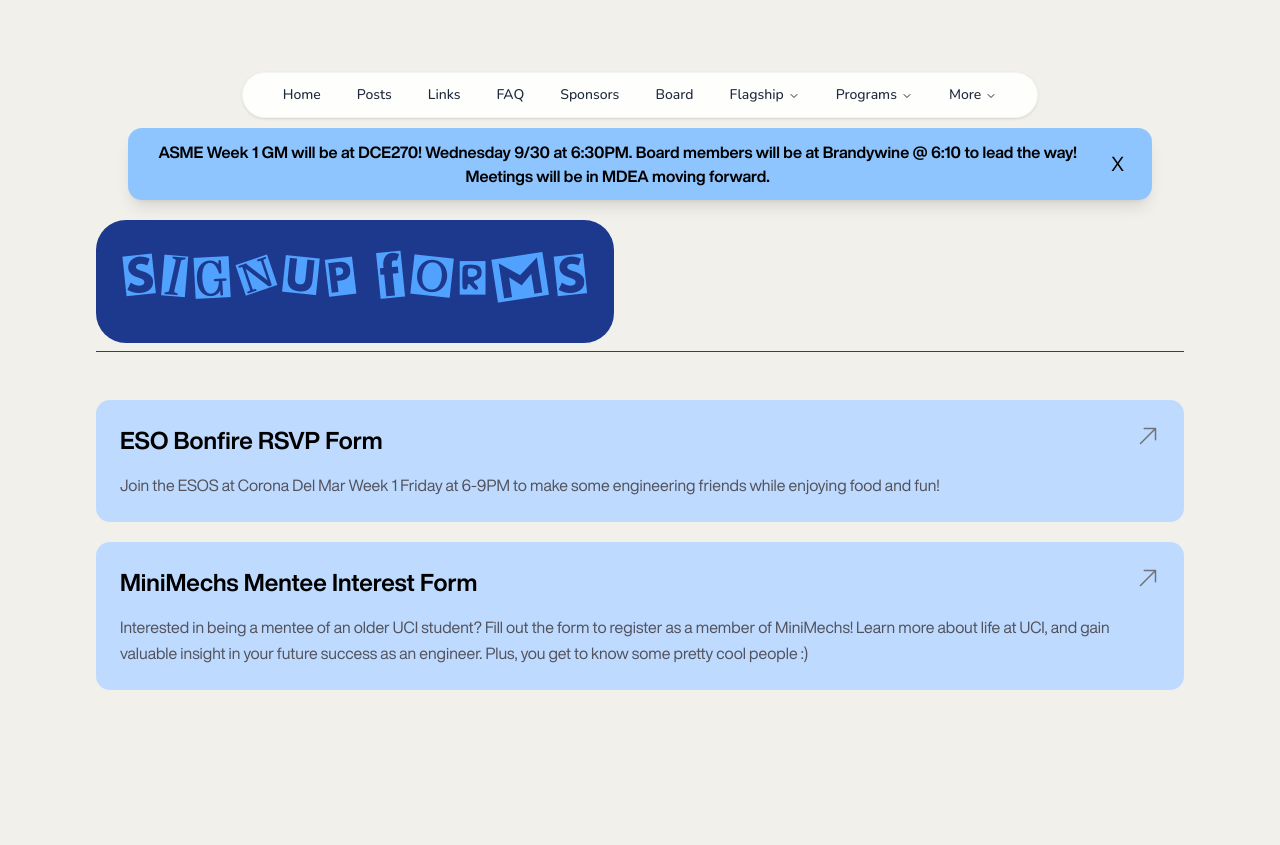
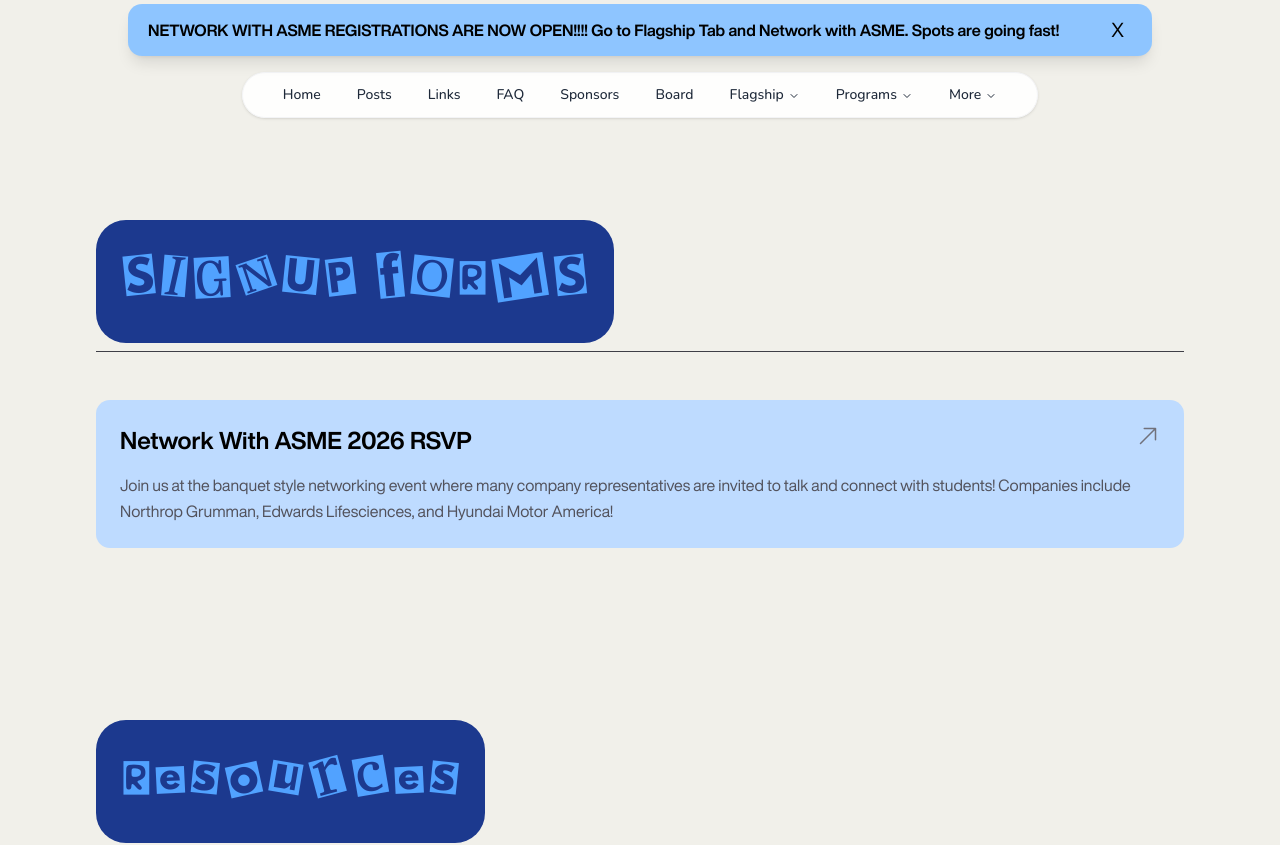
Before and after one commit to asmeuci/asme-website, a React (Vite) app in the folder asme-website/: page /links in a window 1280 px wide. Shown: the top 845 px of the page. Built offline with nearby package versions, Linux system fonts and the light colour scheme.

Commit message:
small updates to code

```diff
--- a/asme-website/src/App.tsx
+++ b/asme-website/src/App.tsx
@@ -19,6 +19,8 @@ import RNN from "./pages/RNN";
 import SDNN from "./pages/SDNN";
 import FAQ from "./pages/FAQ";
 import InfoBanner from "./components/InfoBanner";
+
+const NETWORK_REGISTRATION_ENABLED = true;
 
 const DefaultPage = () => (
   <div className="h-screen flex flex-col items-center justify-center font-helvetica">
@@ -133,7 +135,7 @@ export default function App() {
             <Route path="/alumni/:id" element={<Spotlight/>} />
             <Route path = "/minimechs" element={<Minimechs/>} />
             <Route path = "/network" element={<Network/>} />
-            <Route path="/network/register" element={<NetworkRegister />} />
+            <Route path="/network/register" element={NETWORK_REGISTRATION_ENABLED? <NetworkRegister /> : <DefaultPage/>} />
             <Route path="/network/success" element={<NetworkSuccess />} />
             <Route path = "/RNN" element={<RNN/>} />
             <Route path = "/SDNN" element={<SDNN/>} />
--- a/asme-website/src/components/InfoBanner.tsx
+++ b/asme-website/src/components/InfoBanner.tsx
@@ -2,10 +2,10 @@ import { useState } from "react";
 //import { Link } from "react-router-dom";
 
 // Change this text whenever you want to update the banner.
-const BANNER_MESSAGE = "ASME Week 1 GM will be at DCE270! Wednesday 9/30 at 6:30PM. Board members will be at Brandywine @ 6:10 to lead the way! Meetings will be in MDEA moving forward. ";
+const BANNER_MESSAGE = "NETWORK WITH ASME REGISTRATIONS ARE NOW OPEN!!!! Go to Flagship Tab and Network with ASME. Spots are going fast! ";
 
 // Change the version when you want everyone to see a new announcement.
-const BANNER_VERSION = "fall-w1";
+const BANNER_VERSION = "fall-w2_1";
 const DISMISSED_KEY = `asme-info-banner-dismissed-${BANNER_VERSION}`;
 
 function InfoBanner() {
@@ -21,7 +21,7 @@ function InfoBanner() {
   if (!isVisible) return null;
 
   return (
-    <div className="fixed top-16 md:top-32 left-0 z-[90] w-full px-4">
+    <div className="fixed top-16 md:top-1 left-0 z-[90] w-full px-4">
       <div
         className="mx-auto flex max-w-5xl items-center justify-between gap-4 rounded-xl bg-blue-300 px-5 py-3 text-black shadow-lg"
         role="status"
--- a/asme-website/src/pages/Links.tsx
+++ b/asme-website/src/pages/Links.tsx
@@ -26,21 +26,14 @@ function Links(){
 
                     <div className="mt-auto pt-4 border-t-[0.5px] border-zinc-700 mb-8"></div>
                     <div className="flex flex-col space-y-5">
-
                         <Reveal width="100%">
                             <LinkCard
-                                title="ESO Bonfire RSVP Form"
-                                href="https://forms.gle/nv9Nxso3Z8suGZMp7"
-                                description="Join the ESOS at Corona Del Mar Week 1 Friday at 6-9PM to make some engineering friends while enjoying food and fun!"
+                                title="Network With ASME 2026 RSVP"
+                                href="https://www.asmeatuci.com/network/register"
+                                description="Join us at the banquet style networking event where many company representatives are invited to talk and connect with students! Companies include Northrop Grumman, Edwards Lifesciences, and Hyundai Motor America! "
                             />
                         </Reveal>
-                        <Reveal width="100%">
-                            <LinkCard
-                                title="MiniMechs Mentee Interest Form"
-                                href="https://docs.google.com/forms/d/e/1FAIpQLSeBlBq2xpBnquN0dYAJqIFecpiJATlOp-U2CXeWvQXVmPJt3w/viewform?usp=publish-editor"
-                                description="Interested in being a mentee of an older UCI student? Fill out the form to register as a member of MiniMechs! Learn more about life at UCI, and gain valuable insight in your future success as an engineer. Plus, you get to know some pretty cool people :)"
-                            />
-                        </Reveal>
+
                     </div>
 
                 </Section>
@@ -70,7 +63,7 @@ function Links(){
                             <LinkCard
                                 title="ASME National Membership registration"
                                 href="https://www.asme.org/join"
-                                description="Want to be a part of the larger national ASME organization? Sign up here to gain access to workshops, resources and much more! 1st year students get membership for FREE! Use code SECTION for 10% off."
+                                description="Want to be a part of the larger national ASME organization? Sign up here to gain access to workshops, resources and much more! 1st year students get membership for FREE! Use code SECTION for 25% off."
                             />
                         </Reveal>
                     </div>
--- a/asme-website/src/pages/Network.tsx
+++ b/asme-website/src/pages/Network.tsx
@@ -1,6 +1,6 @@
 import Layout from "../components/Layout";
 import Section from "../components/Section";
-//import { Link } from "react-router-dom";
+import { Link } from "react-router-dom";
 
 function Network() {
     return(
@@ -17,15 +17,15 @@ function Network() {
             </Section>
             <Section className="bg-transparent pt-4 pb-24 md:pb-32">
                 <div className="mt-auto border-t-[0.5px] border-zinc-700 pt-4" />
-                {/*<div className= "p-4">
+                <div className= "p-4">
                     <Link to="/network/register"  target="_blank" rel="noopener noreferrer" className="block font-helvetica font-bold text-[24px] text-black text-center px-6 py-2 rounded-2xl ml-[30px] bg-blue-200
                             hover:bg-blue-400 transition-colors duration-200">
                         Register Now!
                     </Link>
-                </div>*/}
+                </div>
                 <div className= "relative grid grid-cols-1 items-center md:grid-cols-2">
                     <h1 className = "font-helvetica font-bold p-5 text-lg md:text-2xl">
-                        Network With ASME is a banquet style networking event where many company representatives are invited to talk and connect with students to give them insights about college, internship and job searching, as well as their experiences in the workforce! Keep an eye out as we finalize the list of attendees for 2026!
+                        Network With ASME is a banquet style networking event where many company representatives are invited to talk and connect with students to give them insights about college, internship and job searching, as well as their experiences in the workforce! Be on the lookout for RSVPS, as they will open soon. Here is a list of companies for 2026.
                     </h1>
                     <img
                         src= "Quarterly/Network2.webp"
@@ -41,16 +41,24 @@ function Network() {
                     </img>
                     <div>
                         <h1 className = "font-helvetica mt-10 ml-4 font-bold text-lg md:text-2xl">
-                        2025 Attendees:
+                        2026 Attendees:
                         </h1>
                         <ul className = "font-helvetica font-bold text-md md:text-xl list-[circle] pl-15 py-10">
-                            <li>ANSYS</li>
-                            <li>Hyundai</li>
-                            <li>Johnson &amp; Johnson</li>
-                            <li>MKS Inc</li>
+                            <li>Ansys, part of Synopsys</li>
+                            <li>Divergent Technologies</li>
+                            <li> Edwards Lifesciences</li>
+                            <li>Fluor Corp.</li>
+                            <li>Hyundai America Technical Center</li>
+                            <li>Hyundai Motor America</li>
+                            <li>Johnson & Johnson</li>
+                            <li>Leonardo DRS</li>
+                            <li>MKS Instruments</li>
+                            <li>NASA</li>
                             <li>Northrop Grumman</li>
                             <li>Parker Aerospace</li>
-                            <li>Rivian</li>
+                            <li>RTX</li>
+                            <li>Safran</li>
+                            <li>Vast Aerospace</li>
                         </ul>
                     </div>
                     <img
--- a/asme-website/src/pages/NetworkRegister.tsx
+++ b/asme-website/src/pages/NetworkRegister.tsx
@@ -33,14 +33,6 @@ const formatPrice = (amount: number, currency: string) =>
 const priceOf = (tier: Tier | undefined) =>
   tier && tier.amount != null ? formatPrice(tier.amount, tier.currency) : null;
 
-const readApiResponse = async (response: Response, fallbackError: string) => {
-  const contentType = response.headers.get("content-type") ?? "";
-  if (!contentType.includes("application/json")) {
-    throw new Error(fallbackError);
-  }
-  return response.json();
-};
-
 const fileToBase64 = (file: File) =>
   new Promise<string>((resolve, reject) => {
     const reader = new FileReader();
@@ -69,7 +61,7 @@ function NetworkRegister() {
 
     fetch("/api/event-info")
       .then(async (response) => {
-        const data = await readApiResponse(response, "Registration is temporarily unavailable. Please try again.");
+        const data = await response.json();
         if (!response.ok) throw new Error(data.error || "Could not load registration options.");
         return data;
       })
@@ -146,7 +138,7 @@ function NetworkRegister() {
         }),
       });
 
-      const data = await readApiResponse(response, "Registration is temporarily unavailable. Please try again.");
+      const data = await response.json();
       if (!response.ok || !data.url) {
         setError(data.error || "Something went wrong. Please try again.");
         setIsSubmitting(false);
@@ -209,7 +201,7 @@ function NetworkRegister() {
 
               <div>
                 <h2 className="text-xl font-bold text-blue-950">Company preferences</h2>
-                <p className="mt-1 text-sm text-zinc-600 text-center">Rank up to three different companies. Your rankings will be used to designate seating assignments.</p>
+                <p className="mt-1 text-sm text-zinc-600 text-center">Rank up to three different companies. Your rankings will be used to pair you up with companies!</p>
                 <div className="mt-4 grid gap-4">
                   {["First choice", "Second choice (optional)", "Third choice (optional)"].map((label, index) => (
                     <label key={label} className="flex flex-col gap-2 text-sm font-semibold text-zinc-800">
@@ -253,6 +245,7 @@ function NetworkRegister() {
 
               <div>
                 <h2 className="text-xl font-bold text-blue-950">Payment</h2>
+                <h2 className="mt-1 text-sm text-zinc-600 text-center"> 2 Tiers: Full Event ($20) is from 5-8:30pm and includes dinner, Open Networking ($10) is only from 7:30-8:30pm</h2>
                 <label className="mt-4 flex flex-col gap-2 text-sm font-semibold text-zinc-800">
                   Ticket type
                   <select className={inputStyles} required value={tierId} onChange={(event) => setTierId(event.target.value)}>
--- a/asme-website/src/pages/Posts.tsx
+++ b/asme-website/src/pages/Posts.tsx
@@ -3,24 +3,12 @@ import Section from "../components/Section";
 import { Reveal } from "../components/Reveal";
 
 const postLinks = [
-  "https://www.instagram.com/p/DdxDanQyDyT/",
-  "https://www.instagram.com/p/Ddwv8S0zymp/",
-  "https://www.instagram.com/p/DdvGyblDUgm/",
-  "https://www.instagram.com/p/Ddus_simDfC/",
-  "https://www.instagram.com/p/DduMDhDKDpJ/",
-  "https://www.instagram.com/p/DdseSfgK6Hn/",
-  "https://www.instagram.com/p/Ddfwjt8DYTz/",
-  "https://www.instagram.com/p/DdfseTnNFm8/",
-  "https://www.instagram.com/p/DdfuLj0DcOp/",
-  "https://www.instagram.com/p/DdfqjTjjebZ/",
-  "https://www.instagram.com/p/DdfpUz8DT4r/",
-  "https://www.instagram.com/p/DdflJ1yDVVB/",
-  "https://www.instagram.com/p/Ddar2WRjohQ/",
-  "https://www.instagram.com/p/Ddarqtrju1u/",
-  "https://www.instagram.com/p/Ddarap5DkkQ/",
-  "https://www.instagram.com/p/DdX-pwBDV_w/",
-  "https://www.instagram.com/p/DdX9JMBNnpD/",
-  "https://www.instagram.com/p/DdX86KIjffk/",
+  "https://www.instagram.com/p/DeTX3usKVT9/",
+  "https://www.instagram.com/p/DeS0P1RKqk1/",
+  "https://www.instagram.com/p/DeQRs_tGEYf/",
+  "https://www.instagram.com/p/DeIrcT-KfCk/",
+  "https://www.instagram.com/p/DeGSnepjcCL/",
+  "https://www.instagram.com/p/Dd0YLSmjuov/",
 ];
 
 const linksPost = [
```
Also changed, not shown: 1 other file (tests, documents, lock files or other folders).
